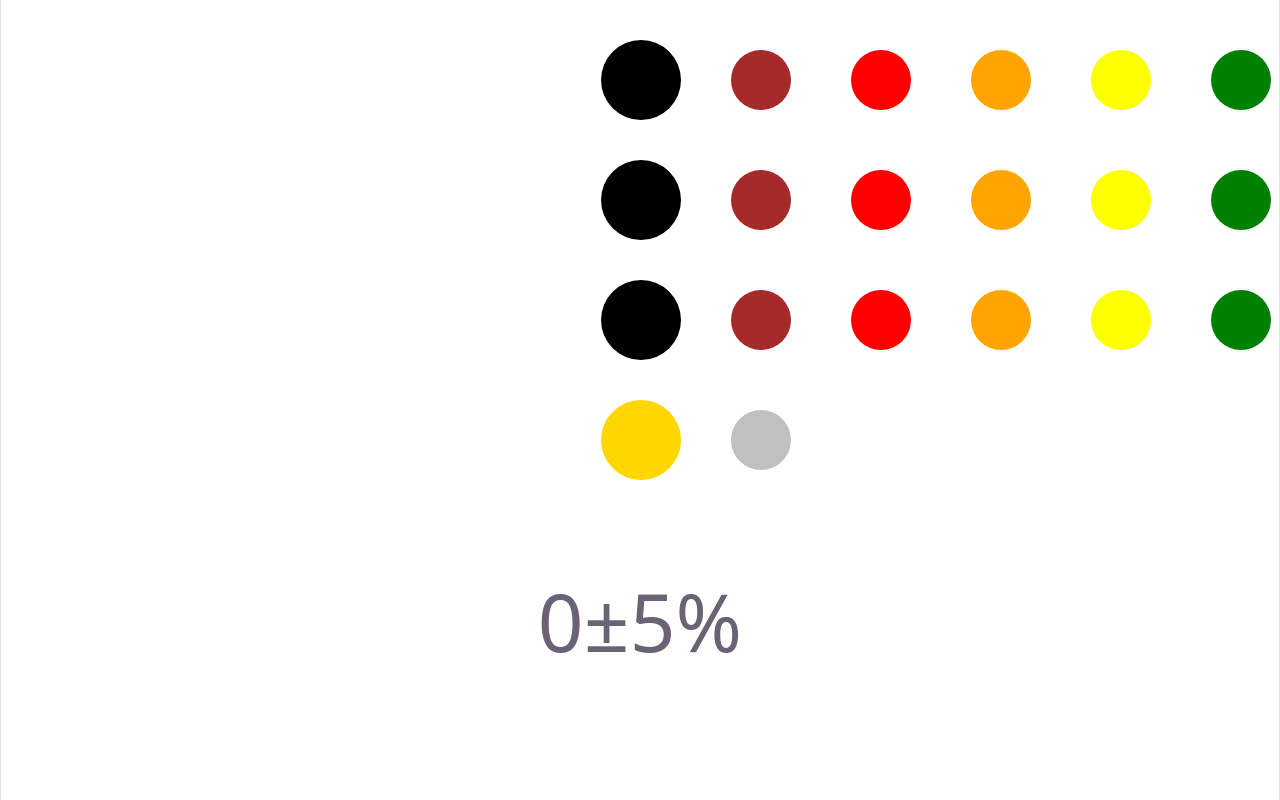
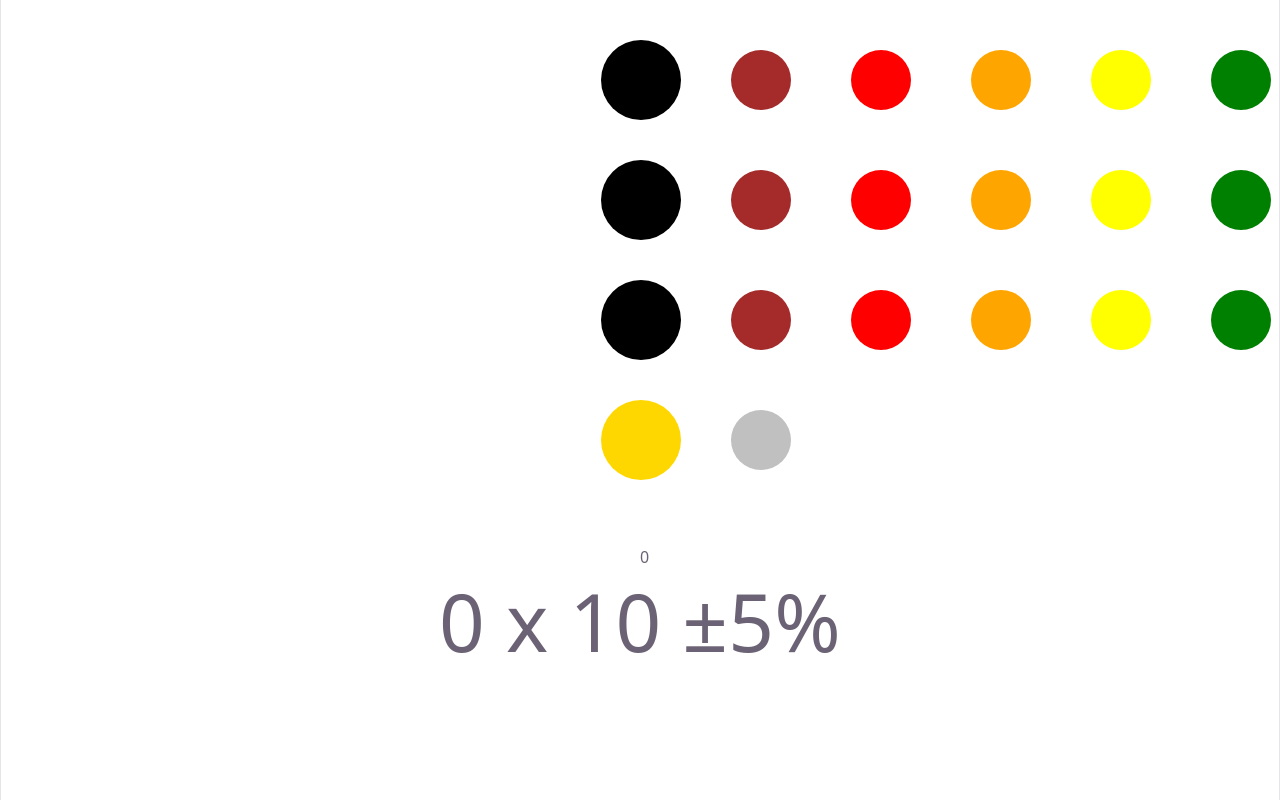
Before and after one commit to zen4215/rcc, a React (Vite) app: page / in a window 1280 px wide. Built offline with nearby package versions, Linux system fonts and the light colour scheme.

Commit message:
change: 1000 -> 10^3

```diff
--- a/src/App.tsx
+++ b/src/App.tsx
@@ -20,7 +20,10 @@ function App() {
             <Selecter colors={twoColors} onChange={SetForth}/>
             <div style={{flexGrow: "1", position: "relative"}}>
                 <p style={{fontSize: "10vh", position: "absolute", top: "40%", left: "50%", transform: "translateX(-50%)"}}>
-                    {(10 * firstColorIndex + secondColorIndex ) * 10 ** thirdColorIndex }±{forthColorIndex == 0 ? "5%" : "10%"}
+                    {10 * firstColorIndex + secondColorIndex} x 10 ±{forthColorIndex == 0 ? "5%" : "10%"}
+                </p>
+                <p style={{fontSize: "2vh", position: "absolute", top: "20%", left: "50%"}}>
+                    {thirdColorIndex}
                 </p>
             </div>
         </>
```
